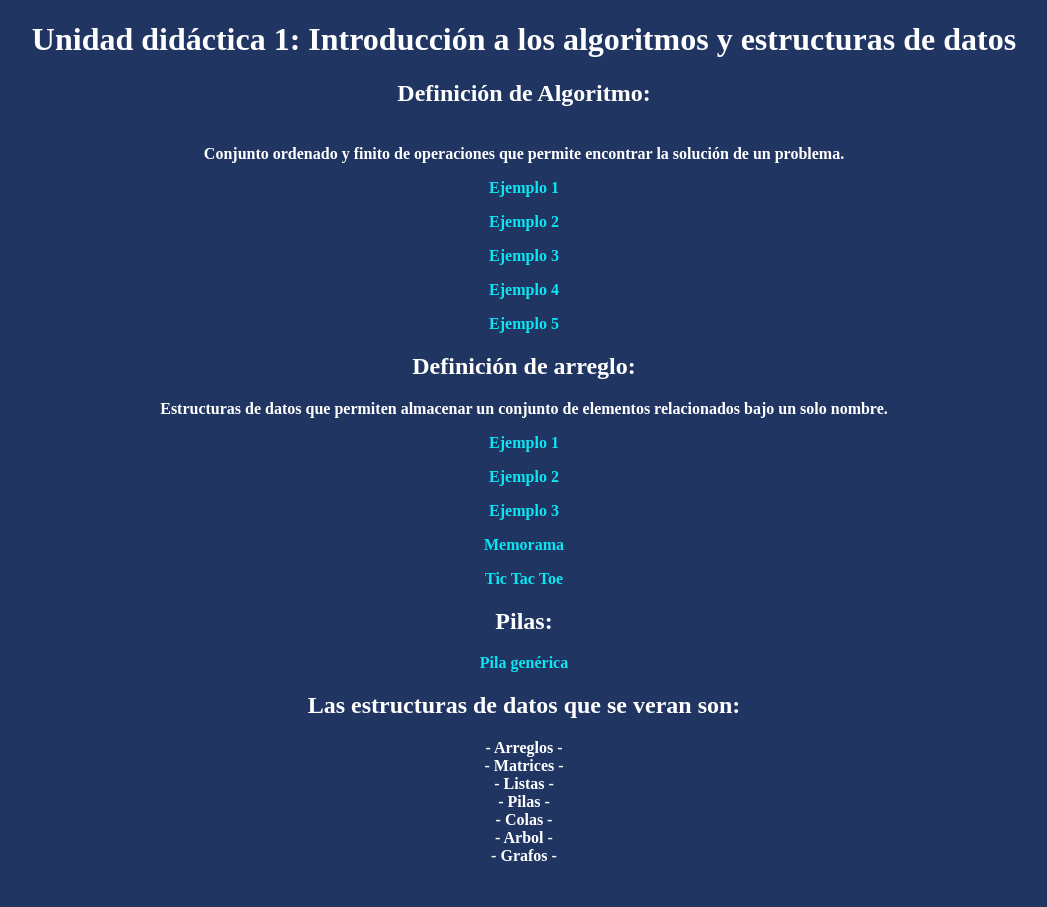
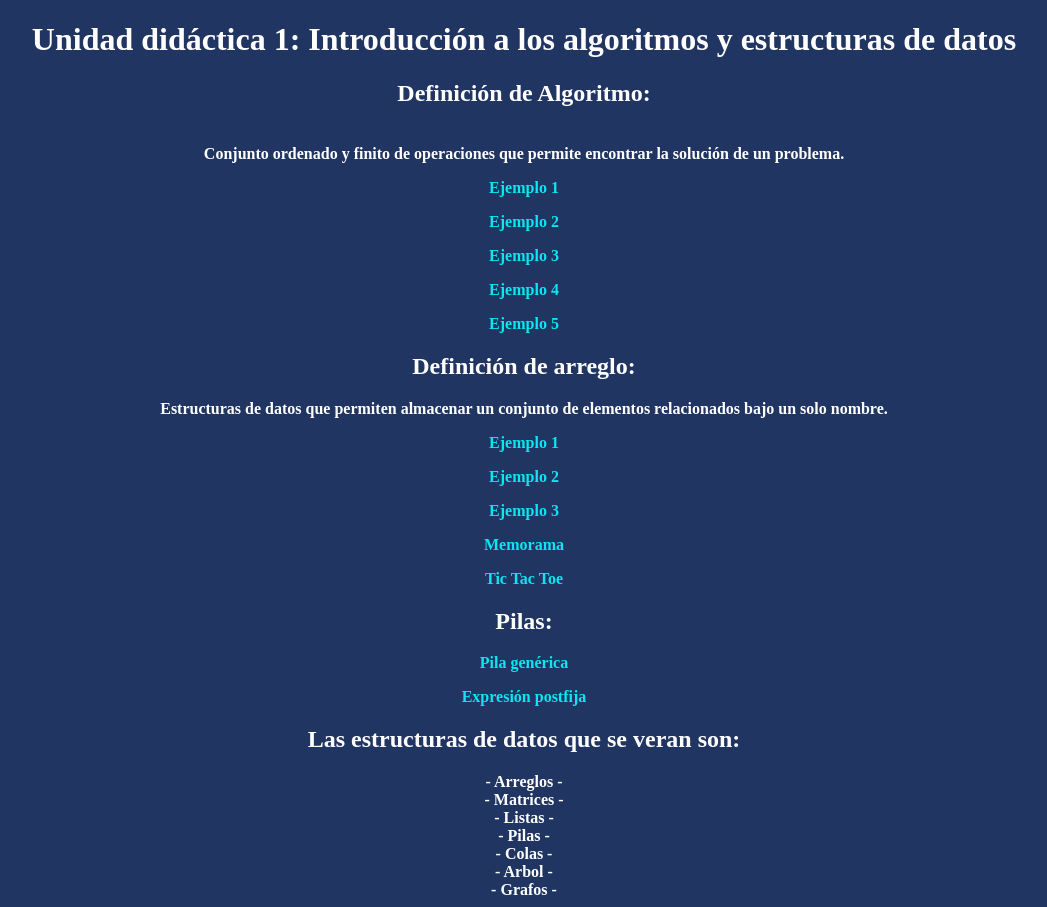
Before and after one commit to AlesAntonto/alexpb, a plain HTML site: page index.html in a window 1280 px wide. Shown: the whole page, without its empty margins (116-1163 px from the left). Before the commit the page ends 873 px from the top, so only its background shows below. Drawn offline with Linux system fonts and the light colour scheme.

Commit message:
Add files via upload

```diff
--- a/index.html
+++ b/index.html
@@ -42,6 +42,7 @@
     <p><a href="tictactoe.html">Tic Tac Toe</a></p>
     <p><h2>Pilas:</h2></p>
     <p><a href="stack.html">Pila genérica</a></p>
+    <p><a href="postfija.html">Expresión postfija</a></p>
 
     <h2>Las estructuras de datos que se veran son:</h2>
     - Arreglos -<br>
```
